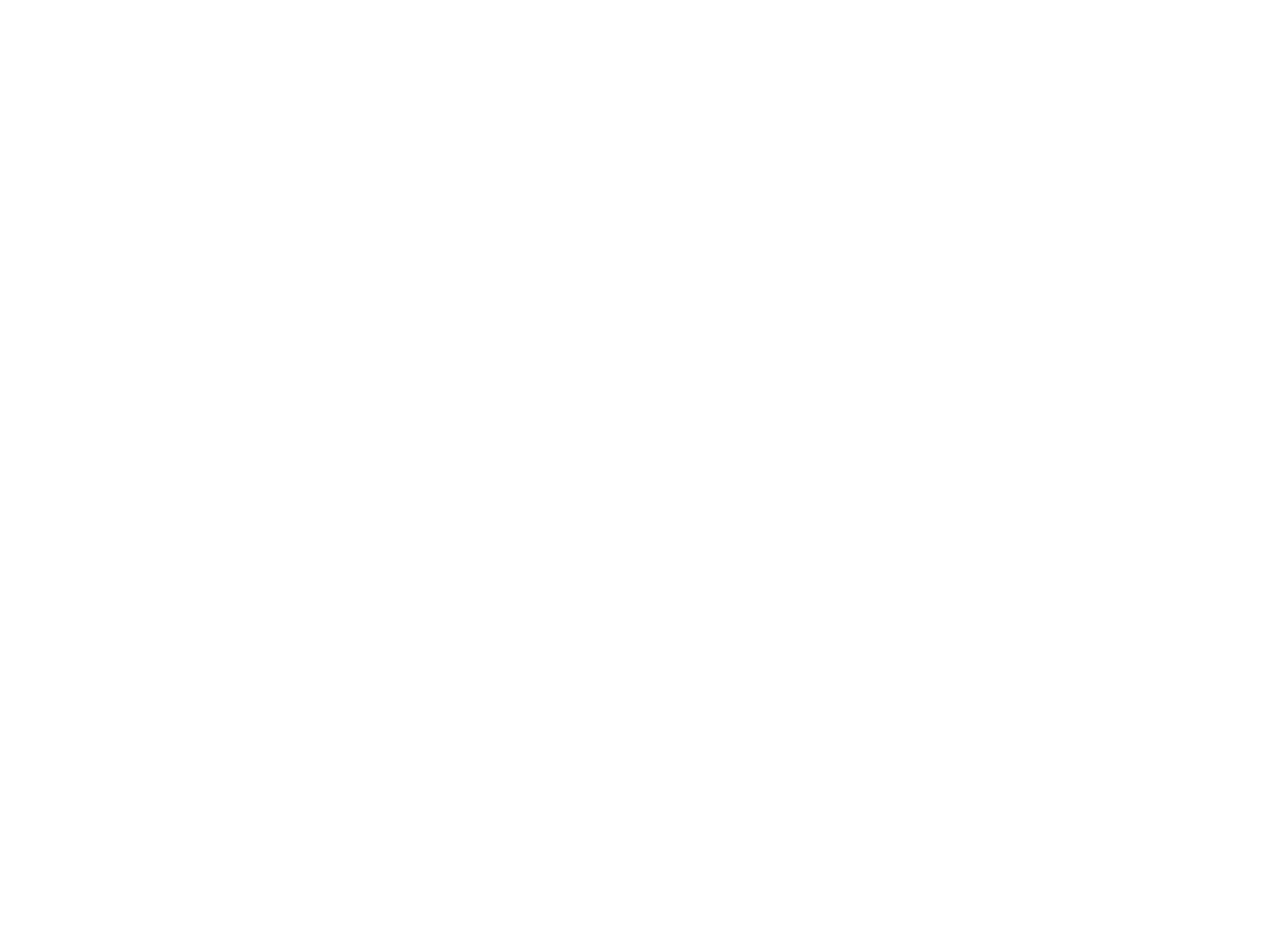
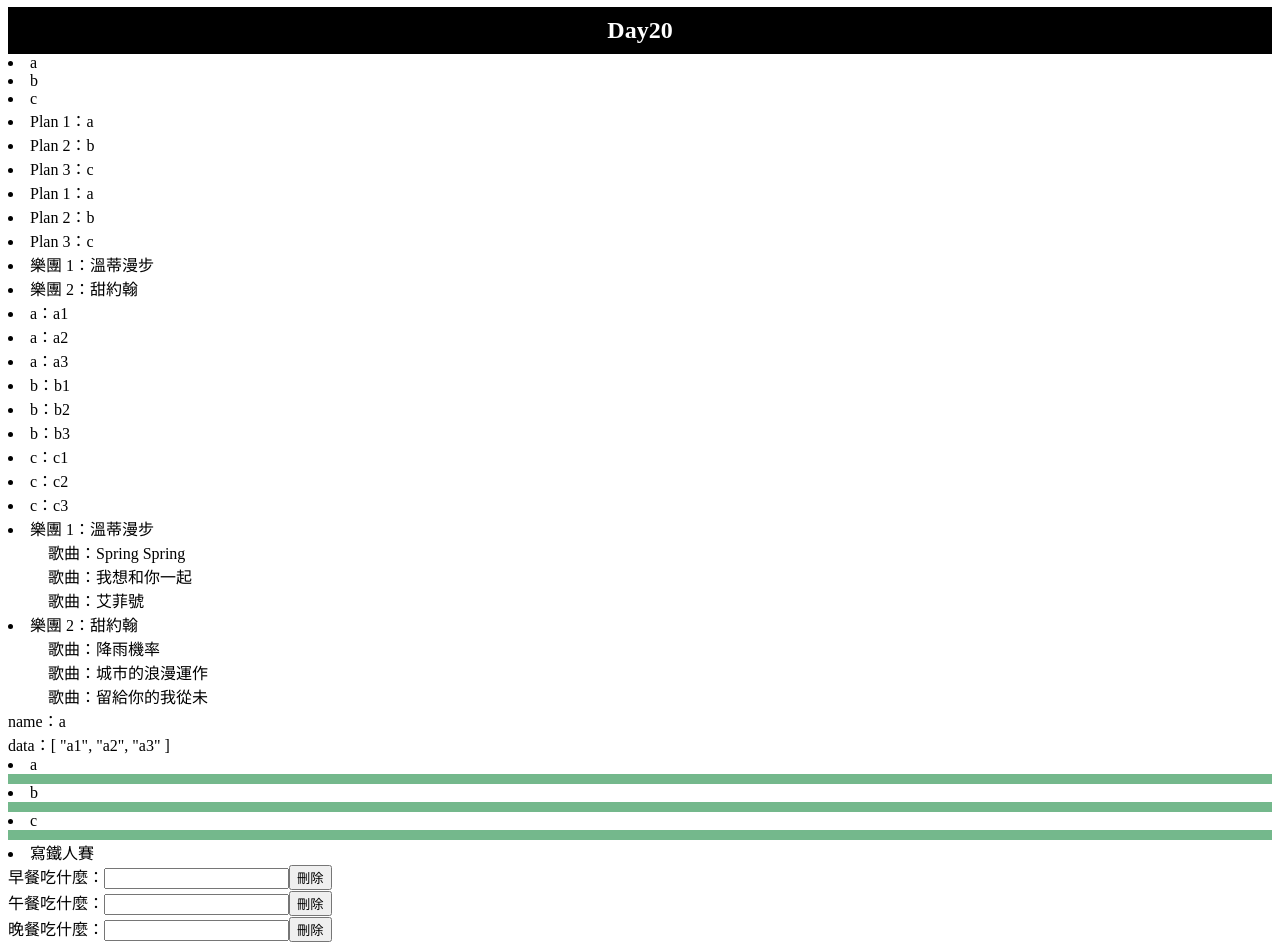
Before and after one commit to Jamixcs/2024iThome-jamixcs, a Vue app: page / in a window 1280 px wide. Shown: the part 6700-7650 px from the top of the page. Before the commit the page ends 6707 px from the top, so only its background shows below. Built offline with nearby package versions, Linux system fonts and the light colour scheme.

Commit message:
feat: day20

```diff
--- a/src/App.vue
+++ b/src/App.vue
@@ -37,6 +37,15 @@
 import vIf2 from "./components/day19/vIf2.vue";
 import vIf3 from "./components/day19/vIf3.vue";
 import vShow from "./components/day19/vShow.vue";
+import vFor from "./components/day20/vFor.vue";
+import vFor2 from "./components/day20/vFor2.vue";
+import vFor3 from "./components/day20/vFor3.vue";
+import vFor4 from "./components/day20/vFor4.vue";
+import vFor5 from "./components/day20/vFor5.vue";
+import vFor6 from "./components/day20/vFor6.vue";
+import vFor7 from "./components/day20/vFor7.vue";
+import vFor8 from "./components/day20/vFor8.vue";
+import vFor9 from "./components/day20/vFor9.vue";
 </script>
 
 <template>
@@ -93,6 +102,16 @@
     <br />
     <vIf3 />
     <vShow />
+    <h2>Day20</h2>
+    <vFor />
+    <vFor2 />
+    <vFor3 />
+    <vFor4 />
+    <vFor5 />
+    <vFor6 />
+    <vFor7 />
+    <vFor8 />
+    <vFor9 />
   </main>
 </template>
 
--- /dev/null
+++ b/src/components/day20/vFor.vue
@@ -0,0 +1,8 @@
+<script setup>
+import { ref } from "vue";
+
+const letters = ref(["a", "b", "c"]);
+</script>
+<template>
+  <li v-for="letter in letters">{{ letter }}</li>
+</template>
--- /dev/null
+++ b/src/components/day20/vFor2.vue
@@ -0,0 +1,17 @@
+<script setup>
+import { ref } from "vue";
+
+const title = ref("Plan");
+const letters = ref(["a", "b", "c"]);
+// const letters = ref([undefined, "b", "c"]);
+</script>
+<template>
+  <!-- 字串拼接 -->
+  <li v-for="(letter, index) in letters" :key="index">
+    {{ title + " " + (index + 1) + "：" + letter }}
+  </li>
+  <!-- 插值 -->
+  <li v-for="(letter, index) in letters" :key="index">
+    {{ title }} {{ index + 1 }}：{{ letter }}
+  </li>
+</template>
--- /dev/null
+++ b/src/components/day20/vFor3.vue
@@ -0,0 +1,16 @@
+<script setup>
+import { ref } from "vue";
+
+const title = ref("樂團");
+const bands = ref([{ name: "溫蒂漫步" }, { name: "甜約翰" }]);
+</script>
+<template>
+  <!-- 未解構寫法 -->
+  <li v-for="(item, index) in bands">
+    {{ title }} {{ index + 1 }}：{{ item.name }}
+  </li>
+  <!-- 解構寫法 -->
+  <!-- <li v-for="({ name }, index) in bands">
+    {{ title }} {{ index + 1 }}：{{ name }}
+  </li> -->
+</template>
--- /dev/null
+++ b/src/components/day20/vFor4.vue
@@ -0,0 +1,14 @@
+<script setup>
+import { ref } from "vue";
+
+const items = ref([
+  { name: "a", data: ["a1", "a2", "a3"] },
+  { name: "b", data: ["b1", "b2", "b3"] },
+  { name: "c", data: ["c1", "c2", "c3"] },
+]);
+</script>
+<template>
+  <div v-for="item in items">
+    <li v-for="innerItem in item.data">{{ item.name }}：{{ innerItem }}</li>
+  </div>
+</template>
--- /dev/null
+++ b/src/components/day20/vFor5.vue
@@ -0,0 +1,26 @@
+<script setup>
+import { ref } from "vue";
+
+const title = ref("樂團");
+const bandList = ref([
+  { name: "溫蒂漫步", songs: ["Spring Spring", "我想和你一起", "艾菲號"] },
+  { name: "甜約翰", songs: ["降雨機率", "城市的浪漫運作", "留給你的我從未"] },
+]);
+</script>
+
+<template>
+  <li v-for="(band, index) in bandList">
+    {{ title }} {{ index + 1 }}：{{ band.name }}
+    <ul v-for="song in band.songs">
+      歌曲：{{
+        song
+      }}
+    </ul>
+  </li>
+</template>
+
+<style>
+ul {
+  margin: 0;
+}
+</style>
--- /dev/null
+++ b/src/components/day20/vFor6.vue
@@ -0,0 +1,8 @@
+<script setup>
+import { reactive } from "vue";
+
+const myObj = reactive({ name: "a", data: ["a1", "a2", "a3"] });
+</script>
+<template>
+  <div v-for="(value, key) in myObj">{{ key }}：{{ value }}</div>
+</template>
--- /dev/null
+++ b/src/components/day20/vFor7.vue
@@ -0,0 +1,16 @@
+<script setup>
+import { ref } from "vue";
+
+const items = ref(["a", "b", "c"]);
+</script>
+<template>
+  <template v-for="item in items">
+    <li>{{ item }}</li>
+    <div class="divider"></div>
+  </template>
+</template>
+<style>
+.divider {
+  border-bottom: 10px rgb(116, 184, 140) solid;
+}
+</style>
--- /dev/null
+++ b/src/components/day20/vFor8.vue
@@ -0,0 +1,22 @@
+<script setup>
+import { ref } from "vue";
+
+const todoList = ref([
+  { title: "散步", status: true },
+  { title: "聽音樂", status: true },
+  { title: "練鋼琴", status: true },
+  { title: "寫鐵人賽", status: false },
+]);
+</script>
+<template>
+  <!-- 錯誤寫法 -->
+  <!-- <li v-for="todo in todoList" v-if="!todo.status">
+    {{ todo.title }}
+  </li> -->
+  <!-- 正確寫法 -->
+  <template v-for="todo in todoList">
+    <li v-if="!todo.status">
+      {{ todo.title }}
+    </li>
+  </template>
+</template>
--- /dev/null
+++ b/src/components/day20/vFor9.vue
@@ -0,0 +1,13 @@
+<script setup>
+import { ref } from "vue";
+const questions = ref(["早餐吃什麼：", "午餐吃什麼：", "晚餐吃什麼："]);
+const deleted = function (array, index) {
+  array.splice(index, 1);
+};
+</script>
+<template>
+  <div for="input" v-for="(item, index) in questions">
+    <label>{{ item }}<input type="text" id="input" /></label>
+    <button @click="deleted(questions, index)">刪除</button>
+  </div>
+</template>
```
Also changed, not shown: src/components/day20/test.vue (added, +17 -0 lines).
